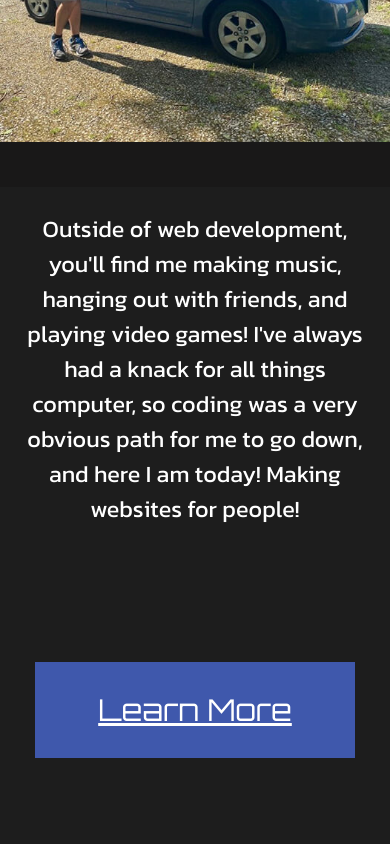
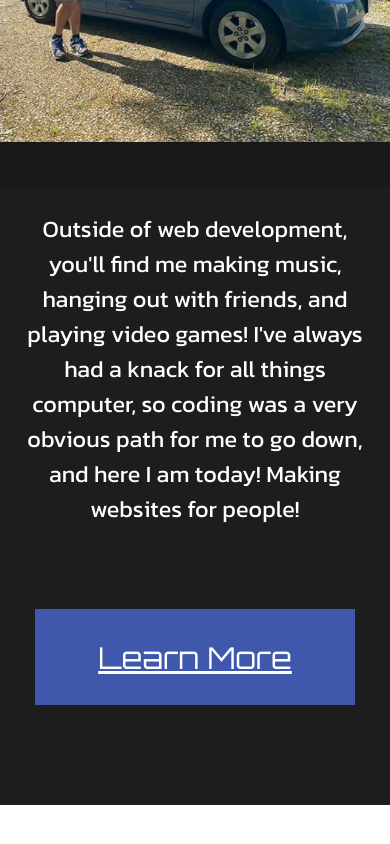
Before and after one commit to LowGcifer/Web-Dev-Site, a React (Create React App) app in the folder client/: page /about in a window 390 px wide. Shown: the part 1323-2167 px from the top of the page. After the commit the page ends 2128 px from the top, so only its background shows below. Built offline with nearby package versions, Linux system fonts and the light colour scheme.

Commit message:
realigned button on about me mobile

```diff
--- a/client/src/pages/about/about.css
+++ b/client/src/pages/about/about.css
@@ -133,10 +133,18 @@
   /* display: flex;
   justify-content: center;
   align-items: center; */
-  height: 321px;
+  /* height: 321px; */
+  padding-top: 100px;
+  padding-bottom: 100px;
   display: flex;
   justify-content: center;
   align-items: center;
+}
+
+@media only screen and (max-width: 512px) {
+  #about-button-section {
+    padding-top: 60px;
+  }
 }
 
 #work-with-button {
```
